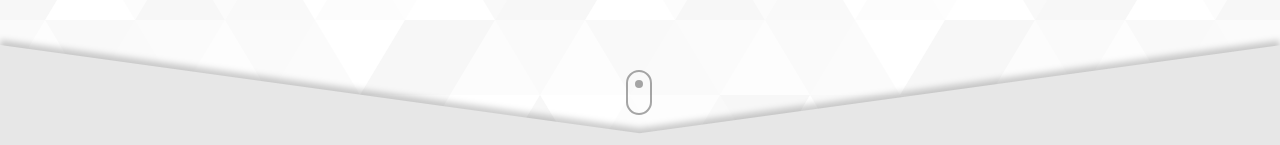
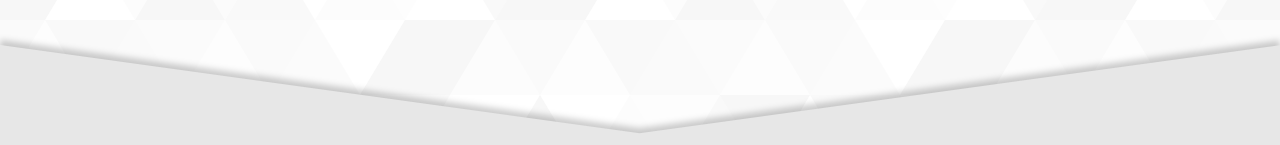
Before and after one commit to julian-ornelas/Portfolio-Site, a Vue app: page / in a window 1280 px wide. Shown: the part 655-800 px from the top of the page. Built offline with nearby package versions, Linux system fonts and the light colour scheme.

Commit message:
Removed small scrolling icon

```diff
--- a/src/components/home/HeroSection.vue
+++ b/src/components/home/HeroSection.vue
@@ -95,8 +95,6 @@
         </a>
       </div>
     </div>
-    <!-- Icon Scroll Credits: http://www.hnslack.xyz/ -->
-    <div class="icon-scroll hidden border-2 border-base-700 before:bg-base-700 md:block"></div>
     <div class="custom-shape-divider-bottom-1713476723">
       <svg
         data-name="Layer 1"
@@ -157,39 +155,4 @@
 .custom-shape-divider-bottom-1713476723 .shape-fill {
   fill: #ececec;
 }
-
-.icon-scroll,
-.icon-scroll:before {
-  position: absolute;
-  left: 50%;
-}
-.icon-scroll {
-  width: 26px;
-  height: 45px;
-  margin-left: -14px;
-  bottom: 30px;
-  margin-top: -35px;
-  opacity: 50%;
-  border-radius: 25px;
-}
-.icon-scroll:before {
-  content: '';
-  width: 8px;
-  height: 8px;
-  margin-left: -4px;
-  top: 8px;
-  border-radius: 4px;
-  animation-duration: 1.5s;
-  animation-iteration-count: infinite;
-  animation-name: scroll;
-}
-@keyframes scroll {
-  0% {
-    opacity: 1;
-  }
-  100% {
-    opacity: 0;
-    transform: translateY(26px);
-  }
-}
 </style>
```
